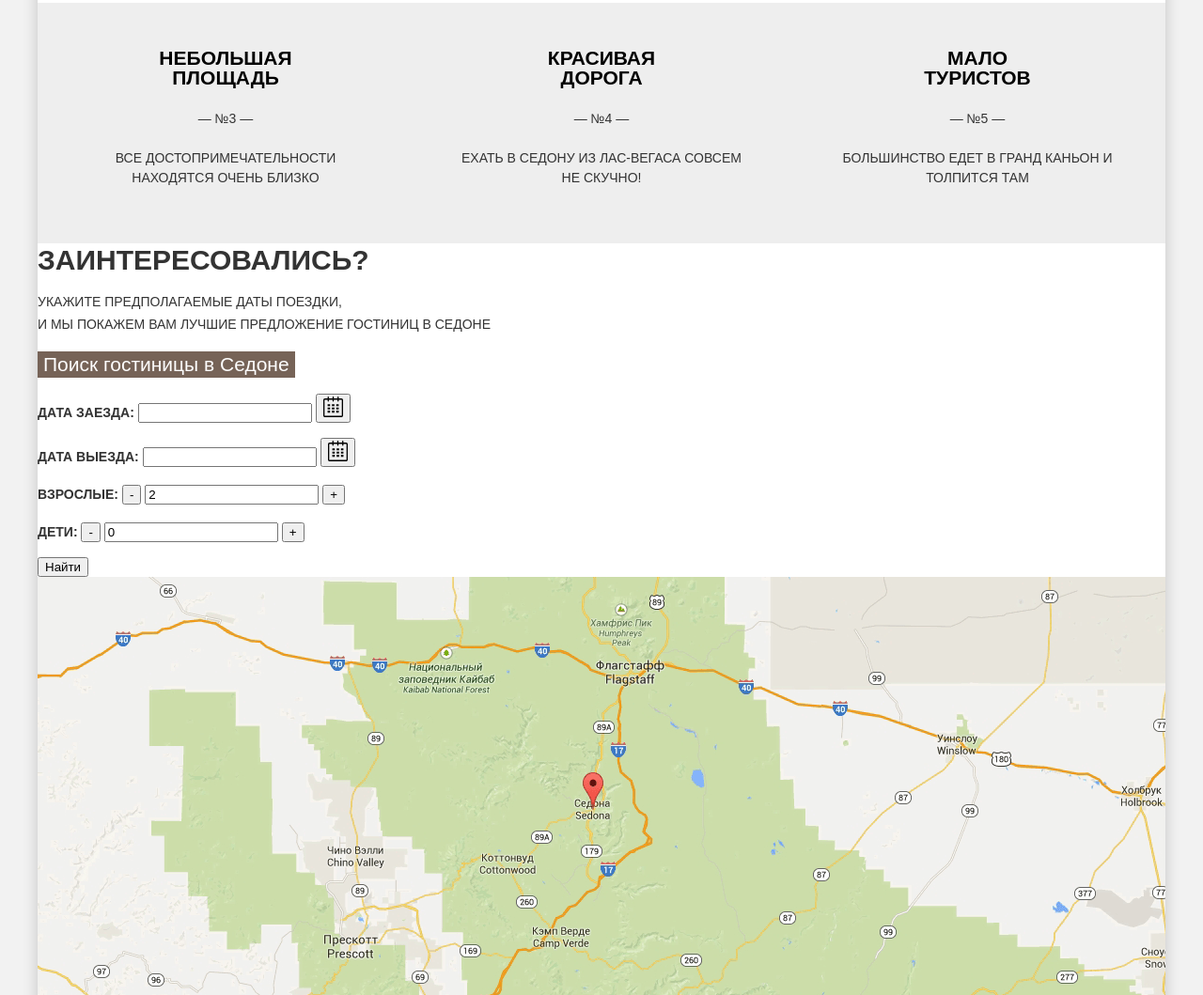
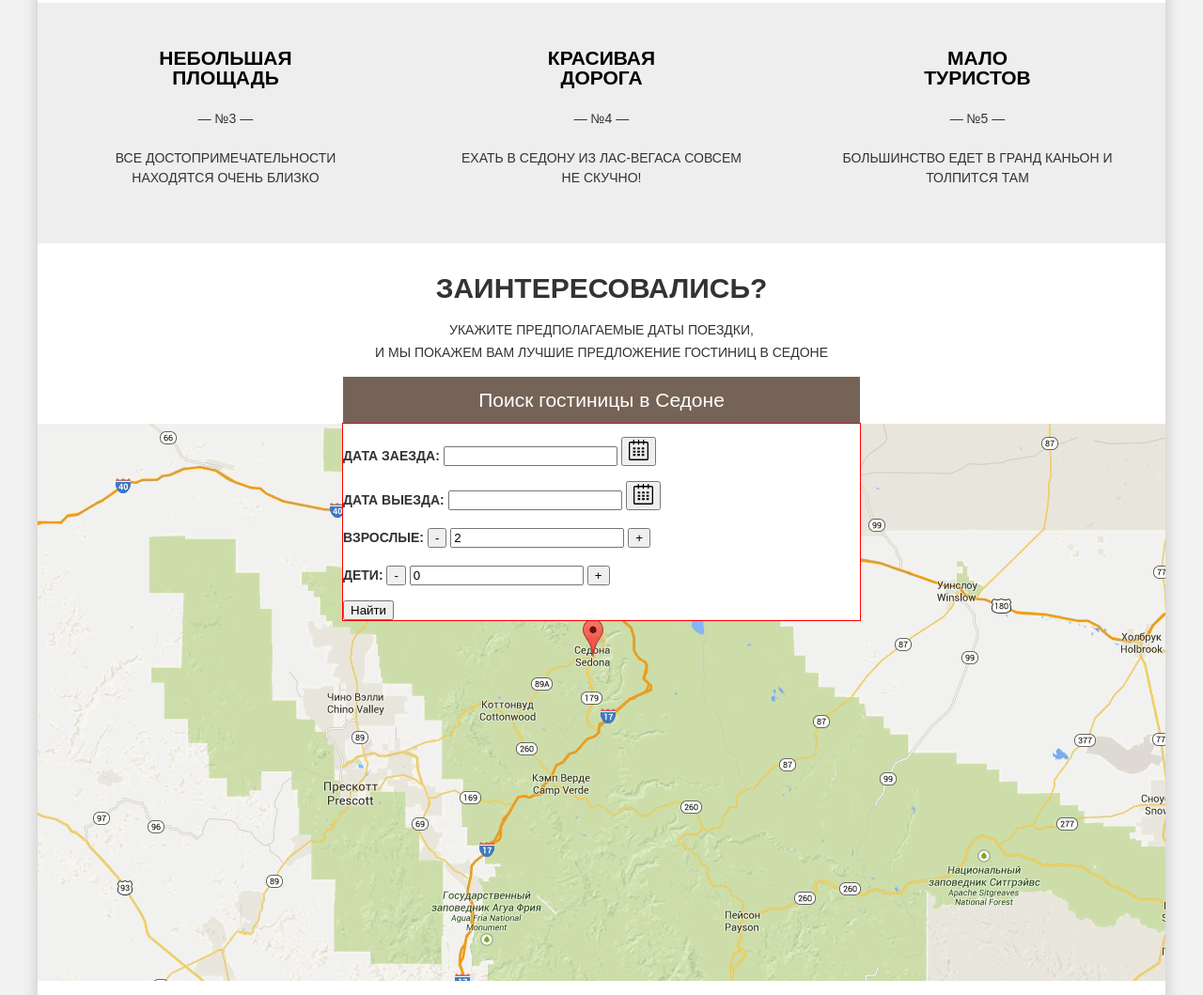
Before and after one commit to randomnf/445075-sedona, a plain HTML site: page index.html in a window 1280 px wide. Shown: the part 1626-2685 px from the top of the page at 94% size. Drawn offline with Linux system fonts and the light colour scheme; a web font is replaced by a local one.

Commit message:
удалил файлы readme, разметил каркас сетки секции с формой поиска

```diff
--- a/css/style.css
+++ b/css/style.css
@@ -22,8 +22,9 @@ body{
 }
 
 .container{
-	width: 1200px;
-	margin: auto;
+	/*min-width: 768px;
+	max-*/width: 1200px;
+	margin: 0 auto;
 	background-color: white;
 	box-shadow: 0 0 15px rgba(0,1,1,.2);
 }
@@ -218,17 +219,32 @@ h3.color-white{
 	color: white;
 }
 
+.find-hotel{
+	position: relative;
+	display:flex;
+	flex-direction: column;
+	align-items: center;
+}
+
 .text-interested{
+	margin-top: 30px;
 	font-size: 30px;
 	line-height: 36px;
 }
 
-.line-height-24{
+.text-description{
 	line-height: 24px;
+	text-align: center;
+}
+
+.find-hotel h2{
+	margin: 0;
 }
 
 /*.find-hotel h2,					//стоит ли батон оборачивать в х2?*/
 .form-show-btn{
+	width: 550px;
+	height: 50px;
 	font-size: 21px;
 	line-height: 26px;
 	color: white;
@@ -248,6 +264,15 @@ h3.color-white{
 .find-hotel label{
 	font-weight: bold;
 	line-height: 26px;
+}
+
+.find-hotel-form{
+	width: 550px;
+	position: absolute;
+	top: 100%;
+
+	background: #fff;
+	outline: 1px solid red;
 }
 
 .page-footer{
@@ -489,3 +514,10 @@ a.sort-desc::before{
 .user-rating{
 	background: #f2f2f2;
 }
+
+@media (max-width: 768px){
+	.logo{
+		left: 315px;
+		transform: none;
+	}
+}
--- a/index.html
+++ b/index.html
@@ -99,8 +99,8 @@
 
 	<section class="find-hotel">
 		<b class="text-interested">Заинтересовались?</b>
-		<p class="line-height-24">Укажите предполагаемые даты поездки,<br>и мы покажем вам лучшие предложение гостиниц в Седоне</p>
-		<!--	стоит ли батон оборачивать в х2?	-->
+		<p class="text-description">Укажите предполагаемые даты поездки,<br>и мы покажем вам лучшие предложение гостиниц в Седоне</p>
+		<!--	стоит ли батон оборачивать в h2?	-->
 		<h2><button type="button" class="form-show-btn">Поиск гостиницы в Седоне</button></h2>
 		<!--	форма видима по умолчанию, скрывается по клику на надпись "поиск *"	-->
 		<form class="find-hotel-form" action="index.html" method="post">
```
Also changed, not shown: 3 other files.
